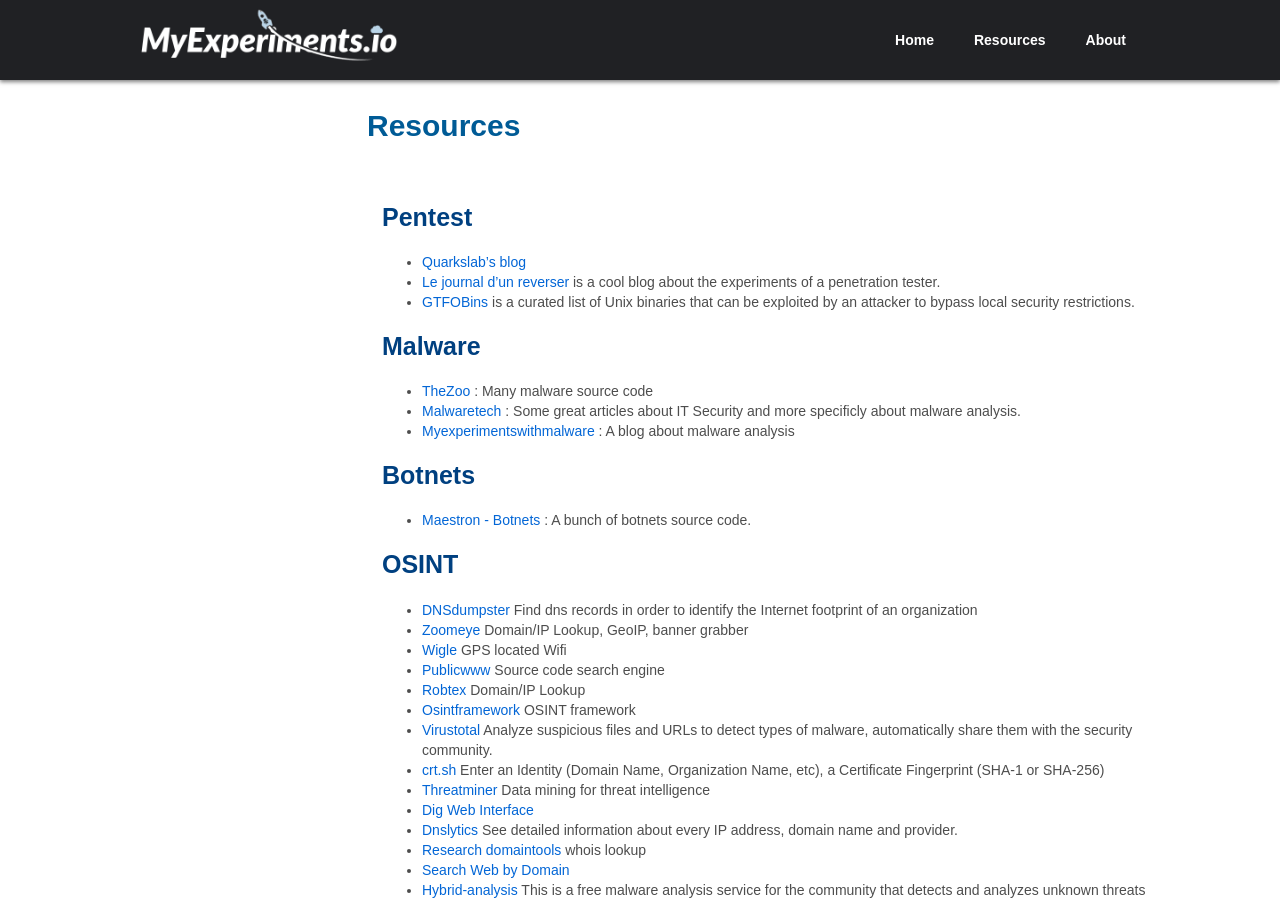
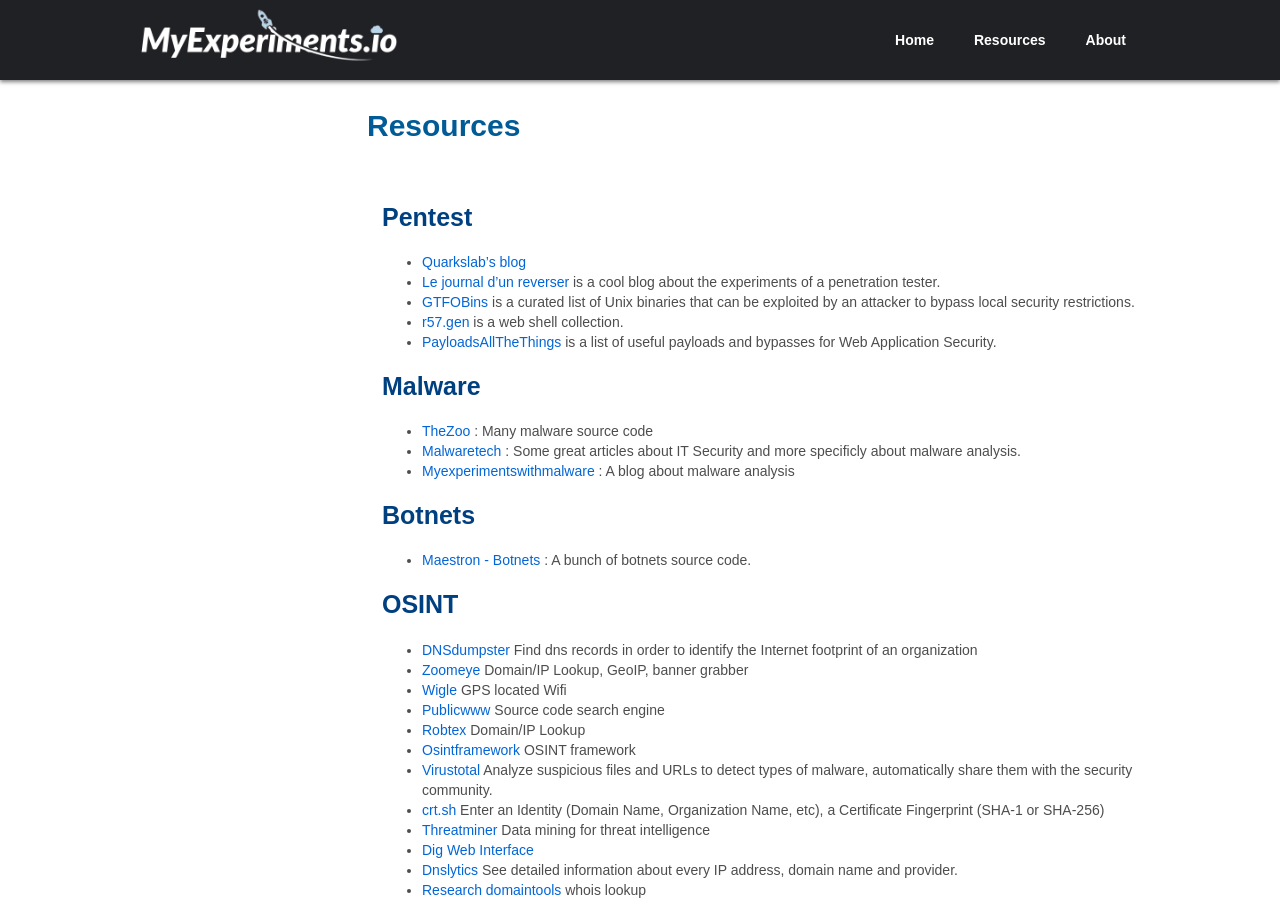
Before and after one commit to myexperiments-blog/myexperiments-blog.github.io, a Jekyll site: the page built from resources.md, in a window 1280 px wide and 900 px high. Built offline with Jekyll 4.4.1, drawn with Linux system fonts in a browser that asks for light colours; comment, search, counter and statistics services are not loaded.

Commit message:
update resources

```diff
--- a/resources.md
+++ b/resources.md
@@ -11,6 +11,8 @@
 - [Quarkslab's blog](https://blog.quarkslab.com/)
 - [Le journal d'un reverser](https://0x90909090.blogspot.com/) is a cool blog about the experiments of a penetration tester.
 - [GTFOBins](https://gtfobins.github.io/) is a curated list of Unix binaries that can be exploited by an attacker to bypass local security restrictions.
+- [r57.gen](http://www.r57.gen.tr/) is a web shell collection.
+- [PayloadsAllTheThings](https://github.com/swisskyrepo/PayloadsAllTheThings) is a list of useful payloads and bypasses for Web Application Security.
 
 # Malware
 
```
